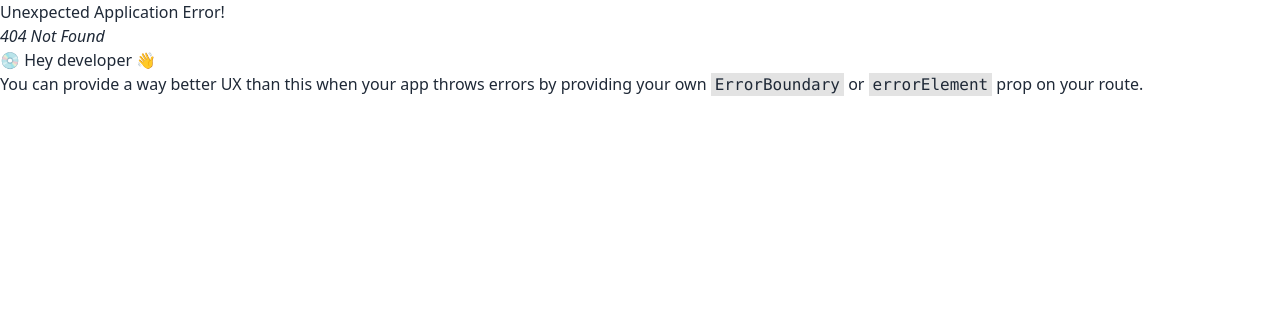
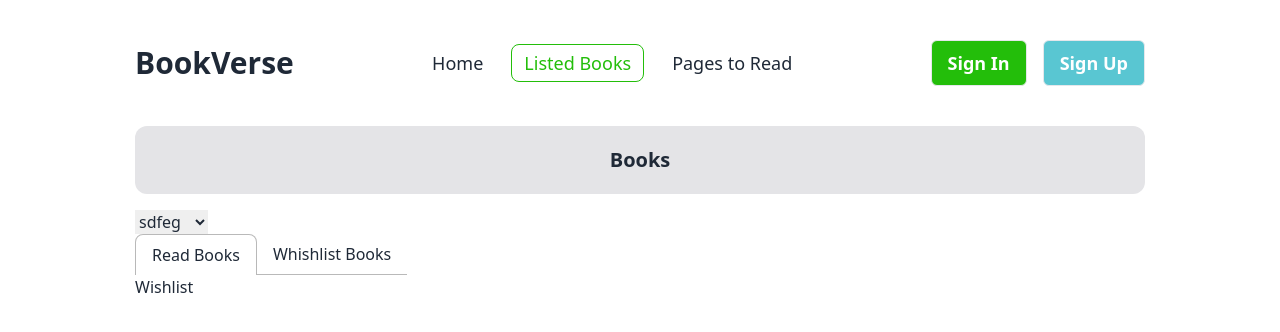
Before and after one commit to muinuddin-sm12/BookVerse, a React (Vite) app: page /listedbooks/wishlist in a window 1280 px wide. Before the commit this address had no page. Shown: the top 332 px of the page. Built offline with nearby package versions, Linux system fonts and the light colour scheme.

Commit message:
Listed Books functionality added

```diff
--- a/package.json
+++ b/package.json
@@ -12,8 +12,10 @@
   "dependencies": {
     "react": "^18.2.0",
     "react-dom": "^18.2.0",
+    "react-hot-toast": "^2.4.1",
     "react-icons": "^5.0.1",
-    "react-router-dom": "^6.22.3"
+    "react-router-dom": "^6.22.3",
+    "react-spinners": "^0.13.8"
   },
   "devDependencies": {
     "@types/react": "^18.2.66",
--- a/src/components/Hero.jsx
+++ b/src/components/Hero.jsx
@@ -8,7 +8,7 @@ const Hero = () => {
           <h1 className="text-3xl md:text-5xl font-bold mb-8">
             Books to freshen up your bookshelf
           </h1>
-          <Link to="/listedbooks" className="bg-[#23BE0A] px-5 py-2 text-lg font-semibold hover:bg-white hover:text-[#23BE0A] transition duration-300 border-[1px] hover:border-[#23BE0A] text-white rounded-md">
+          <Link to="/listedbooks" className="bg-[#23BE0A] px-5 py-3 text-lg font-semibold hover:bg-white hover:text-[#23BE0A] transition duration-300 border-[1px] hover:border-[#23BE0A] text-white rounded-md">
             View The List
           </Link>
         </div>
--- /dev/null
+++ b/src/components/ReadBooks.jsx
@@ -0,0 +1,72 @@
+import { useEffect, useState } from "react";
+import { getBooks } from "../utilities/utility";
+import { SlLocationPin } from "react-icons/sl";
+import { FaUserGroup } from "react-icons/fa6";
+import { MdOutlineInsertPageBreak } from "react-icons/md";
+import { Link } from "react-router-dom";
+const ReadBooks = () => {
+  const [books, setBooks] = useState([]);
+  useEffect(() => {
+    const storedBooks = getBooks();
+    setBooks(storedBooks);
+  }, []);
+//   console.log(books);
+  return (
+    <div className="max-w-[1440px] flex flex-col gap-6 h-screen mt-6">
+      {books.map((book, index) => (
+        <div key={index} className="w-full p-5 rounded-xl border flex gap-6 items-center">
+          <div className="h-[230px] w-[180px] overflow-hidden rounded-xl">
+            <img className=" h-full object-cover w-full" src={book.image} alt="" />
+          </div>
+          <div>
+            <h1 className="text-xl font-semibold">The Catcher in the Rye</h1>
+            <p className="py-2">By : Awlad Hossain</p>
+            <div className="flex items-center gap-4">
+              <strong>Tag</strong>
+              <div className="flex items-center">
+                <p className="font-medium rounded-[30px] px-4 py-[6px] bg-[#23BE0A0D] text-[#23BE0A]">
+                  #Young Adult
+                </p>
+                <p className="font-medium rounded-[30px] px-4 py-[6px] bg-[#23BE0A0D] text-[#23BE0A]">
+                  #Young
+                </p>
+              </div>
+              <div className="flex items-center gap-2">
+                <SlLocationPin />
+                <p>Year of Publishing: 1924</p>
+              </div>
+            </div>
+            <div className="flex items-center gap-6 py-2 border-b text-[#13131399]">
+              <div className="flex items-center gap-2">
+                <FaUserGroup />
+                <p>Publisher: </p>
+              </div>
+              <div className="flex items-center gap-2">
+                <MdOutlineInsertPageBreak />
+                <p>Page: </p>
+              </div>
+            </div>
+            <div className="flex items-center gap-2 mt-3">
+              <p className="text-[#328EFF] bg-[#c0dcff] px-4 py-1 rounded-full font-medium">
+                Category: Classic
+              </p>
+              <p className="text-[#FFAC33] bg-[#ffe9c7] px-4 py-1 rounded-full font-medium">
+                Rating: 4.5
+              </p>
+              <Link
+                to=""
+                className="bg-[#23BE0A] px-4 py-1 text-white font-semibold rounded-full"
+              >
+                View Details
+              </Link>
+            </div>
+          </div>
+        </div>
+      ))}
+    </div>
+  );
+};
+
+export default ReadBooks;
+
+// to={`/book/${bookId}`}
--- /dev/null
+++ b/src/components/Wishlist.jsx
@@ -0,0 +1,10 @@
+
+const Wishlist = () => {
+    return (
+        <div>
+            <h1>Wishlist</h1>
+        </div>
+    );
+};
+
+export default Wishlist;
--- a/src/main.jsx
+++ b/src/main.jsx
@@ -1,46 +1,14 @@
-import React from 'react'
 import ReactDOM from 'react-dom/client'
 import {
-  createBrowserRouter,
   RouterProvider,
 } from "react-router-dom";
 import './index.css'
-import Home from './pages/Home';
-import ListedBooks from './pages/ListedBooks';
-import PagesToRead from './pages/PagesToRead';
-import MainLayout from './layout/MainLayout';
-import BookDetails from './pages/BookDetails';
-
-const router = createBrowserRouter([
-  {
-    path: "/",
-    element: <MainLayout/>,
-    children: [
-      {
-        path: "/",
-        element: <Home/>,
-        loader:()=> fetch('/books.json'),
-      },
-      {
-        path: "/book/:bookId",
-        element: <BookDetails/>,
-        // loader: ({params})=> fetch(`books.json/${params.bookId}`)
-        // loader: ()=> fetch("/books.json"),
-      },
-      {
-        path: "/listedbooks",
-        element: <ListedBooks/>
-      },
-      {
-        path: "/pagestoread",
-        element: <PagesToRead/>
-      }
-    ]
-  },
-]);
+import { router } from './routes/Routes';
+import {Toaster} from 'react-hot-toast';
 
 ReactDOM.createRoot(document.getElementById('root')).render(
-  <React.StrictMode>
+  <>
     <RouterProvider router={router} />
-  </React.StrictMode>,
+    <Toaster position="top-right" reverseOrder={false}/>
+  </>
 )
--- a/src/pages/BookDetails.jsx
+++ b/src/pages/BookDetails.jsx
@@ -1,5 +1,7 @@
 import { useParams } from 'react-router-dom';
 import { useEffect, useState } from 'react';
+import { FadeLoader } from 'react-spinners';
+import { saveBook } from '../utilities/utility';
 const BookDetails = () => {
     const {bookId} = useParams();
     const [book, setBook] = useState(null);
@@ -14,9 +16,17 @@ const BookDetails = () => {
         })
     },[bookId])
     if(!book){
-        return <div>Loading</div>
+        return (
+            <div className='flex justify-center items-center h-[calc(100vh-126px)]'>
+                <FadeLoader color='#23BE0A'/>
+            </div>
+        )
     }
     // console.log(book)
+    const handleRead = (singleBook) =>{
+        saveBook(singleBook)
+        console.log(singleBook)
+    }
   return (
     <div className="flex flex-col md:flex-row lg:gap-10 gap-6  py-10 justify-between items-center max-w-[1440px] mx-auto px-4 md:px-[135px] rounded-3xl">
       <div className="flex-1 rounded-2xl overflow-hidden h-[720px]">
@@ -69,8 +79,8 @@ const BookDetails = () => {
           </tr>
         </table>
         <div className='flex items-center gap-4'>
-          <button className='px-4 py-2 bg-[#50B1C9] border text-white hover:text-black hover:bg-white font-semibold rounded-lg'>Read</button>
-          <button className='px-4 py-2 bg-[#50B1C9] border text-white hover:text-black hover:bg-white font-semibold rounded-lg'>Wishlist</button>
+          <button onClick={()=> handleRead(book)} className='px-4 py-2 bg-[#23BE0A] transition duration-300 border text-white hover:text-black hover:bg-white font-semibold rounded-lg'>Read</button>
+          <button className='px-4 py-2 bg-[#50B1C9] transition duration-300 border text-white hover:text-black hover:bg-white font-semibold rounded-lg'>Wishlist</button>
         </div>
       </div>
     </div>
--- a/src/pages/ListedBooks.jsx
+++ b/src/pages/ListedBooks.jsx
@@ -1,10 +1,38 @@
+import { useState } from "react";
+import { Link, Outlet } from "react-router-dom";
 
 const ListedBooks = () => {
-    return (
-        <div>
-            <h1>Listed Books page</h1>
-        </div>
-    );
+  const [tabIndex, setTabIndex] = useState(0);
+  return (
+    <div className="max-w-[1440px] mx-auto px-4 md:px-[135px]">
+      <div className="py-5 text-center font-bold text-xl w-full bg-zinc-200 rounded-xl mb-4">
+        Books
+      </div>
+      <select name="Sort By" id="">
+        Sort By
+        <option value="sdfe">sdfeg</option>
+        <option value="gee">dfggre</option>
+        <option value="fgg">sdgerg</option>
+      </select>
+      <div className="flex justify-start items-start overflow-x-auto overflow-y-hidden flex-nowrap ">
+        <Link
+          to=""
+          onClick={() => setTabIndex(0)}
+          className={`flex items-center flex-shrink-0 px-4 py-2 space-x-2 ${tabIndex===0? "border border-[#74747480] border-b-0": "border-b border-[#74747480]"} rounded-t-lg dark:border-gray-600 dark:text-gray-900`}
+        >
+          <span>Read Books</span>
+        </Link>
+        <Link
+          to="wishlist"
+          onClick={() => setTabIndex(1)}
+          className={`flex items-center flex-shrink-0 px-4 py-2 space-x-2 ${tabIndex===1? "border border-b-0 border-[#74747480]": "border-b border-[#74747480]"} rounded-t-lg dark:border-gray-600 dark:text-gray-900`}
+        >
+          <span>Whishlist Books</span>
+        </Link>
+      </div>
+      <Outlet/>
+    </div>
+  );
 };
 
 export default ListedBooks;
--- /dev/null
+++ b/src/routes/Routes.jsx
@@ -0,0 +1,44 @@
+import { createBrowserRouter } from "react-router-dom";
+import MainLayout from "../layout/MainLayout";
+import Home from "../pages/Home";
+import BookDetails from "../pages/BookDetails";
+import ListedBooks from "../pages/ListedBooks";
+import PagesToRead from "../pages/PagesToRead";
+import ReadBooks from "../components/ReadBooks";
+import Wishlist from "../components/Wishlist";
+
+export const router = createBrowserRouter([
+    {
+      path: "/",
+      element: <MainLayout/>,
+      children: [
+        {
+          path: "/",
+          element: <Home/>,
+          loader:()=> fetch('/books.json'),
+        },
+        {
+          path: "/book/:bookId",
+          element: <BookDetails/>,
+        },
+        {
+          path: "/listedbooks",
+          element: <ListedBooks/>,
+          children: [
+            {
+                index: true,
+                element: <ReadBooks/>
+            },
+            {
+                path: 'wishlist',
+                element: <Wishlist/>
+            },
+          ]
+        },
+        {
+          path: "/pagestoread",
+          element: <PagesToRead/>
+        }
+      ]
+    },
+  ]);
--- /dev/null
+++ b/src/utilities/utility.js
@@ -0,0 +1,22 @@
+import toast from "react-hot-toast";
+
+export const getBooks = () => {
+    let books = [];
+    const storeBooks = localStorage.getItem('books');
+    if(storeBooks){
+        books = JSON.parse(storeBooks)
+    }
+    return books
+}
+
+
+export const saveBook = book => {
+    let books = getBooks()
+    const isExist = books.find(b=> b.bookId == book.bookId)
+    if(isExist){
+        return toast.error('Already Exist')
+    }
+    books.push(book)
+    localStorage.setItem('books', JSON.stringify(books))
+    toast.success('Succesfully added to Listed Book')
+}
```
Also changed, not shown: 1 other file (tests, documents, lock files or other folders).
